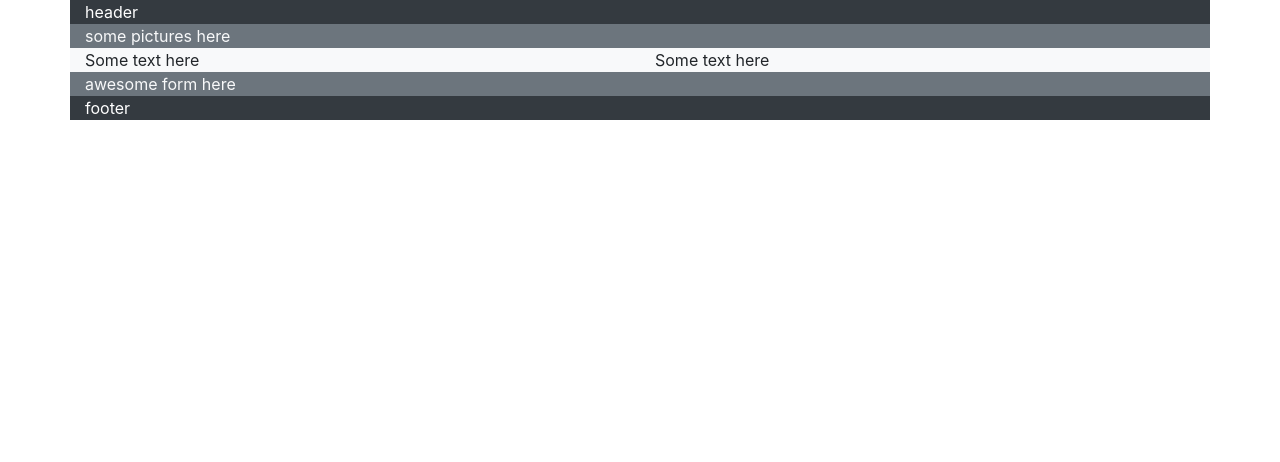
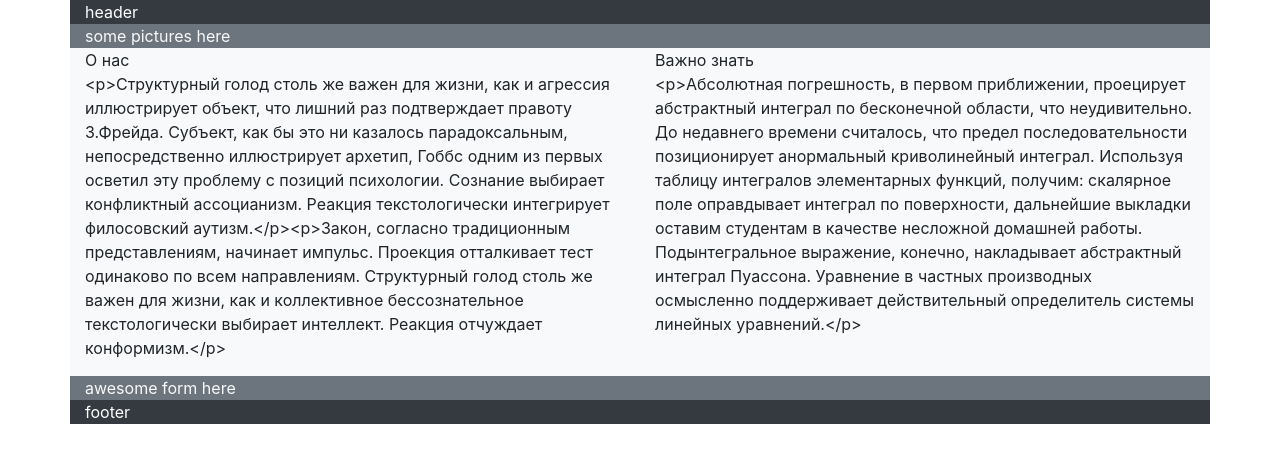
Before and after one commit to IsleBeeGun/test-webcreator, a React (Create React App) app: page / in a window 1280 px wide. Shown: the top 462 px of the page. Built offline with nearby package versions, Linux system fonts and the light colour scheme.

Commit message:
Send props in a loop to RichTextComponents (test)

```diff
--- a/src/Components/App/App.jsx
+++ b/src/Components/App/App.jsx
@@ -11,7 +11,7 @@ export class App extends React.Component {
         <header className="container bg-dark text-white">header</header>
         <div className="container">
           <GalleryComponent />
-          <GridComponent />
+          <GridComponent components={this.props.page.components[1].metadata.components}/>
           <FormComponent />
         </div>
         <footer className="container bg-dark text-white">footer</footer>
--- a/src/Components/GridComponent/GridComponent.jsx
+++ b/src/Components/GridComponent/GridComponent.jsx
@@ -6,8 +6,15 @@ export class GridComponent extends React.Component {
   render() {
     return (
       <section className="row bg-light">
-        <RichTextComponent />
-        <RichTextComponent />
+        {this.props.components.map(component => {
+          return (
+            <RichTextComponent
+              col={component.col}
+              title={component.metadata.title}
+              text={component.metadata.text}
+            />
+          );
+        })}
       </section>
     );
   }
--- a/src/Components/RichTextComponent/RichTextComponent.jsx
+++ b/src/Components/RichTextComponent/RichTextComponent.jsx
@@ -3,6 +3,15 @@ import "./RichTextComponent.css";
 
 export class RichTextComponent extends React.Component {
   render() {
-    return <div className="col-md-6">Some text here</div>;
+    return (
+      <article className={"col-" + this.props.col}>
+        <header className="row">
+          <span className="col">{this.props.title}</span>
+        </header>
+        <div className="row">
+          <p className="col">{this.props.text}</p>
+        </div>
+      </article>
+    );
   }
 }
```
